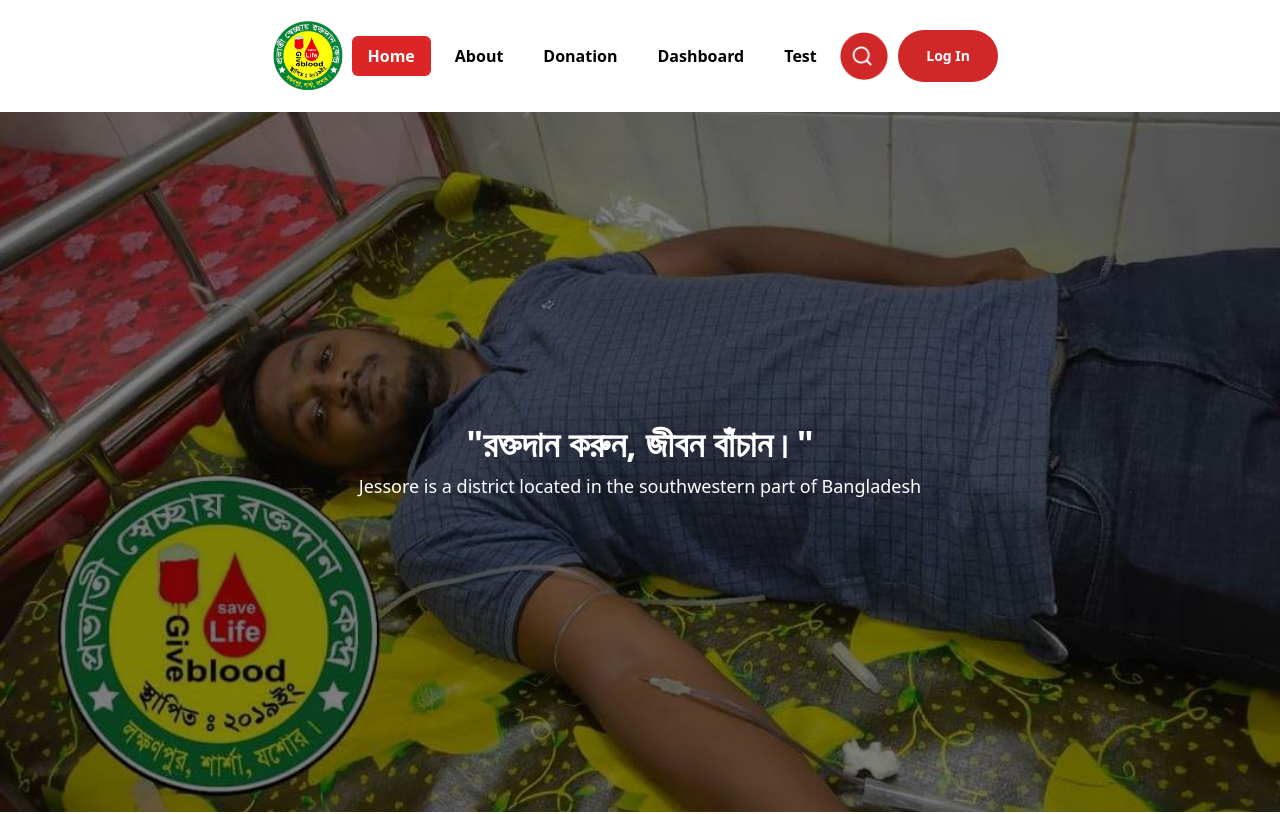
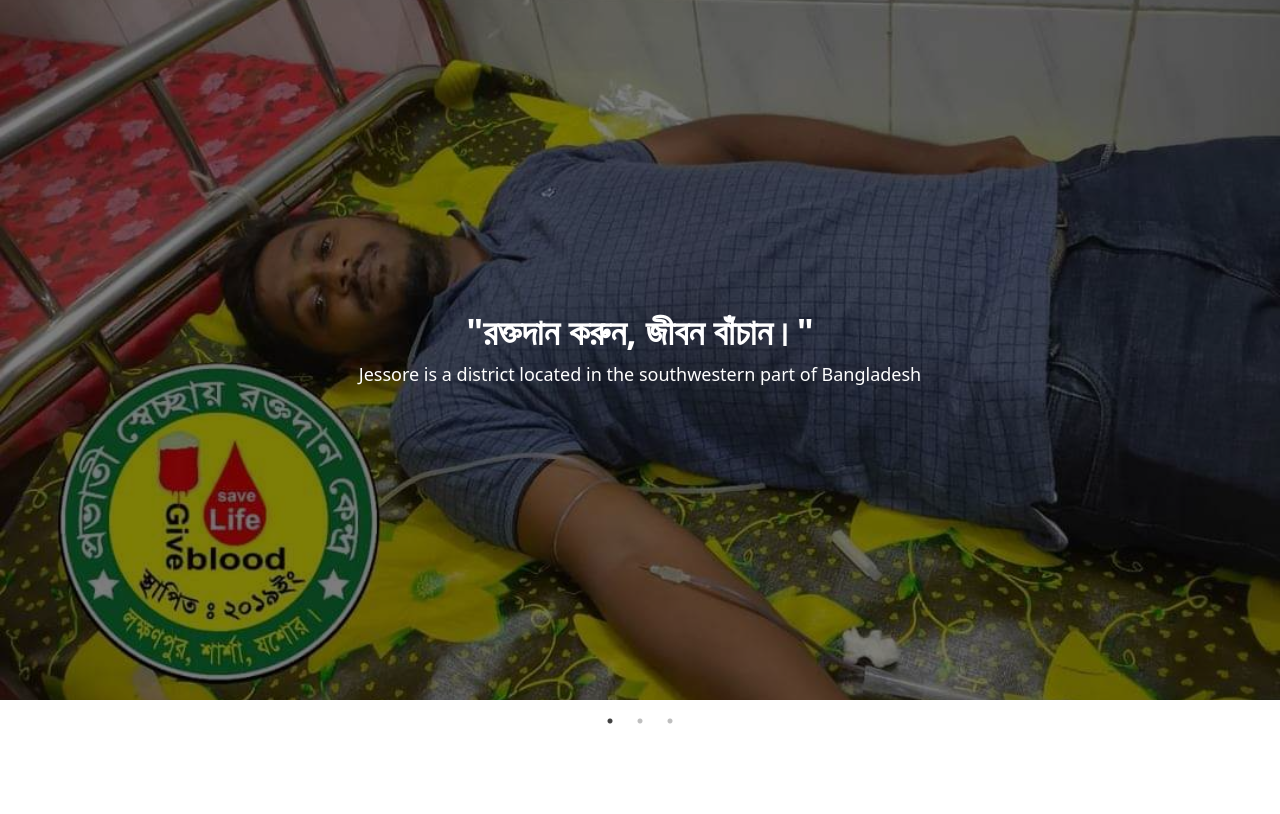
Before and after one commit to shawonetc42/blood, a Next.js app: page / in a window 1280 px wide. Shown: the top 814 px of the page. Built offline with nearby package versions, Linux system fonts and the light colour scheme; no server answers; the database is empty; grey boxes are pictures that could not be loaded.

Commit message:
Update _app.js cmt

```diff
--- a/pages/_app.js
+++ b/pages/_app.js
@@ -7,7 +7,7 @@ import { SessionProvider } from 'next-auth/react';
 function MyApp({ Component, pageProps }) {
   return (
     <SessionProvider session={pageProps.session}>
-    <Navber/>
+    {/* <Navber/> */}
       <Component {...pageProps} />
       <Footer/>
     </SessionProvider>
```
